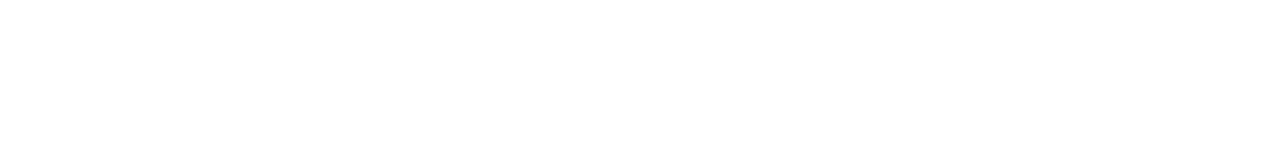
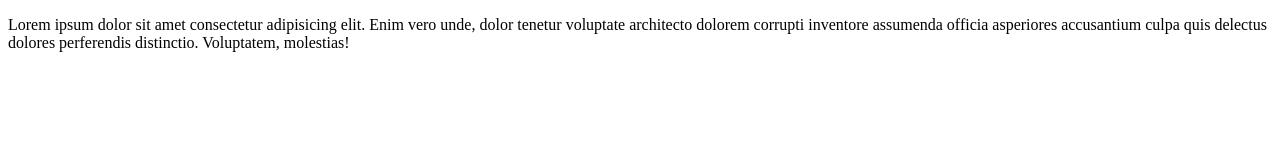
Before and after one commit to anonno21/my-first-repo, a plain HTML site: page INDEX.html in a window 1280 px wide. Drawn offline with Linux system fonts and the light colour scheme.

Commit message:
first repo

```diff
--- a/INDEX.html
+++ b/INDEX.html
@@ -6,6 +6,9 @@
     <title>MY FIrst REpo</title>
 </head>
 <body>
+    <div>
+        <p>Lorem ipsum dolor sit amet consectetur adipisicing elit. Enim vero unde, dolor tenetur voluptate architecto dolorem corrupti inventore assumenda officia asperiores accusantium culpa quis delectus dolores perferendis distinctio. Voluptatem, molestias!</p>
+    </div>
 
 </body>
 </html>
```
Also changed, not shown: gitcss.css (added).
